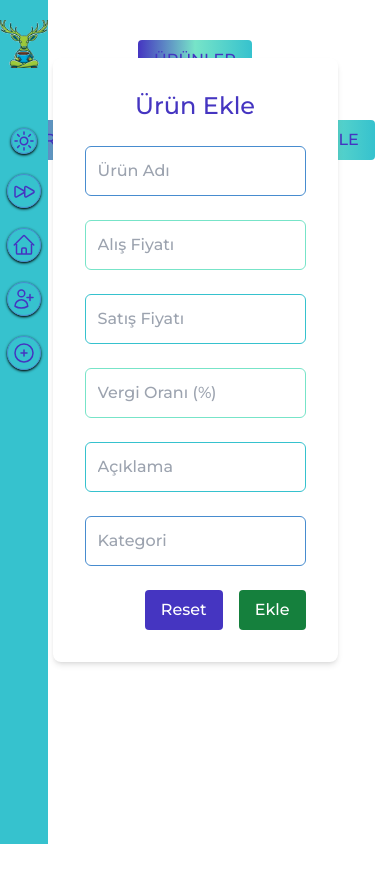
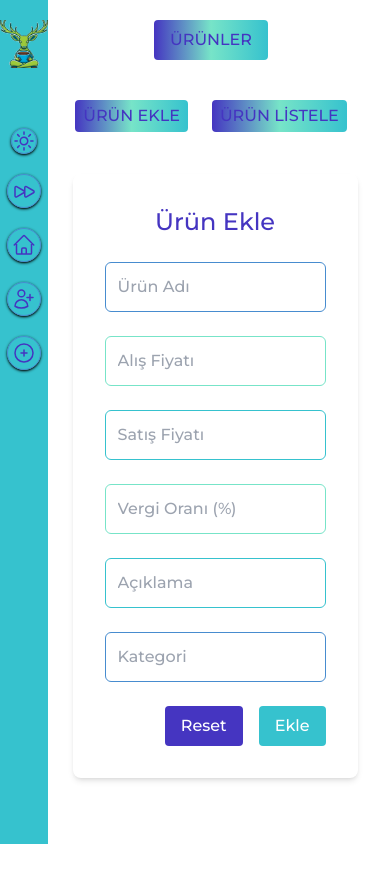
Before and after one commit to ekobis/ekobis-fe, a React (Vite) app in the folder ekobis/: page /urun/urunekle in a window 390 px wide. Built offline with nearby package versions, Linux system fonts and the light colour scheme.

Commit message:
some style added

```diff
--- a/ekobis/src/components/Footer.jsx
+++ b/ekobis/src/components/Footer.jsx
@@ -1,10 +1,15 @@
+import { useContext } from "react";
+import ThemeContext from "./context/ThemeContext";
 
 
 
 export default function Footer() {
+  const { theme } = useContext(ThemeContext);
+  console.log(theme)
+
   return(
     <>
-     <footer className="bg-customBlue text-white py-6">
+     <footer className= {`${theme==="day" ? "bg-customBlue" : "bg-customPurple"} text-white py-6`}>
         <div className="container mx-auto text-center">
           <p className="text-lg mb-2">&copy; {new Date().getFullYear()} Ön Muhasebe Programı. Tüm hakları saklıdır.</p>
           <p className="text-sm mb-2">
--- a/ekobis/src/pages/Home.jsx
+++ b/ekobis/src/pages/Home.jsx
@@ -7,7 +7,7 @@ export default function Home() {
 
   return (
     <>
-      <div className={`container mx-auto mt-10 p-6 `}>
+      <div className={`container mx-auto mt-10 p-6  `}>
         {/* Hero Section */}
         <section id="home" className={`p-10 rounded-lg ${shadow} mb-10`}>
           <h2 className="text-4xl font-bold mb-4">
@@ -16,7 +16,7 @@ export default function Home() {
           <p className="text-lg mb-4">
             Ekobis, ön muhasebe sorunlarına çözüm odaklı, açık kaynak kodlu ve kar amacı gütmeyen bir gönüllülük projesidir.
           </p>
-          <a href="#features" className={`inline-block py-2 px-4 rounded-full ${shadow} hover:bg-customCyan transition`}>
+          <a href="#features" className={`inline-block py-2 px-4 text-customCyan rounded-full ${shadow} hover:bg-indigo-900 transition`}>
             Daha Fazla Bilgi
           </a>
         </section>
--- a/ekobis/src/pages/Products/Products.jsx
+++ b/ekobis/src/pages/Products/Products.jsx
@@ -2,18 +2,27 @@ import { Link, Outlet } from "react-router-dom";
 
 export default function Products() {
   return (
-    <div className="flex flex-col w-screen h-screen mx-auto items-center justify-start mt-10">
-      <h1 className="px-4 py-2 bg-gradient-to-r from-customPurple via-customGreen to-customCyan rounded hover:bg-gradient-to-r hover:from-customCyan hover:via-customGreen hover:to-customPurple transition-all duration-900 text-customPurple">ÜRÜNLER</h1>
-      <div className="flex flex-row gap-20 mt-10 mb-2">
-        <Link to="urunekle" className="px-4 py-2 bg-gradient-to-r from-customPurple via-customGreen to-customCyan  hover:bg-gradient-to-r hover:from-customCyan hover:via-customGreen hover:to-customPurple rounded text-customPurple transition-all duration-1000">
+    <div className="flex flex-col w-screen h-screen mx-auto items-center justify-start mt-5 ml-4">
+      <h1 className="px-4 py-2 bg-gradient-to-r from-customPurple via-customGreen to-customCyan rounded hover:bg-gradient-to-r hover:from-customCyan hover:via-customGreen hover:to-customPurple transition-all duration-900 text-customPurple">
+        ÜRÜNLER
+      </h1>
+      <div className="flex flex-row gap-6 sm:gap-20 mt-10 mb-2 flex-wrap justify-center sm:justify-start">
+        <Link
+          to="urunekle"
+          className="px-2 py-1 sm:px-4 sm:py-2 bg-gradient-to-r from-customPurple via-customGreen to-customCyan hover:bg-gradient-to-r hover:from-customCyan hover:via-customGreen hover:to-customPurple rounded text-customPurple transition-all duration-1000"
+        >
           ÜRÜN EKLE
         </Link>
-
-        <Link to="urunlistele" className="px-4 py-2 bg-gradient-to-r from-customPurple via-customGreen to-customCyan text-customPurple hover:bg-gradient-to-r hover:from-customCyan hover:via-customGreen hover:to-customPurple rounded">
+        <Link
+          to="urunlistele"
+          className="px-2 py-1 sm:px-4 sm:py-2 bg-gradient-to-r from-customPurple via-customGreen to-customCyan text-customPurple hover:bg-gradient-to-r hover:from-customCyan hover:via-customGreen hover:to-customPurple rounded"
+        >
           ÜRÜN LİSTELE
         </Link>
       </div>
-      <Outlet /> {/* Ürün Ekle ve Listele bileşenleri burada render edilecek */}
+      <div className="mt-36 ml-2 sm:ml-8">
+        <Outlet /> {/* Ürün Ekle ve Listele bileşenleri burada render edilecek */}
+      </div>
     </div>
   );
 }
--- a/ekobis/src/pages/Products/Urunekle.jsx
+++ b/ekobis/src/pages/Products/Urunekle.jsx
@@ -3,8 +3,10 @@ import axios from 'axios';
 import { useNavigate } from 'react-router-dom';
 import ErrorModal from '../../components/ErrorModal';
 import Loading from '../../components/Loading';
+import { useThemeClasses } from '../../components/context/CustomTheme';
 
 export default function UrunEkle() {
+  const { background, text, border, shadow } = useThemeClasses();
   const [productName, setProductName] = useState('');
   const [purchasePrice, setPurchasePrice] = useState('');
   const [salePrice, setSalePrice] = useState('');
@@ -55,19 +57,19 @@ export default function UrunEkle() {
   };
 
   return (
-    <div className="h-96 bg-gray-100 rounded-xl flex items-center justify-center">
+    <div className={`h-96 rounded-xl flex items-center justify-center ${background}`}>
       {loading && <Loading />}
-      {error && <ErrorModal onClose={() => setError(false)} children="ürün eklerken bir hata meydana geldi" />}
-      <div className="bg-white p-8 rounded-lg shadow-md w-full max-w-4xl">
+      {error && <ErrorModal onClose={() => setError(false)} children="Ürün eklerken bir hata meydana geldi" />}
+      <div className={`p-8 rounded-lg shadow-md w-full max-w-4xl ${border} ${shadow}`}>
         <h2 className="text-2xl font-semibold mb-6" style={{ color: 'rgb(69, 53, 193)' }}>
           Ürün Ekle
         </h2>
         <form onSubmit={handleSubmit}>
-          <div className="grid grid-cols-1 gap-6 md:grid-cols-2 lg:grid-cols-3">
+          <div className="grid grid-cols-1 gap-6 sm:grid-cols-2 md:grid-cols-3">
             <input
               type="text"
               placeholder="Ürün Adı"
-              className="border border-gray-300 p-3 rounded-md"
+              className="border border-gray-300 p-3 rounded-md w-full"
               style={{ borderColor: 'rgb(71, 140, 207)' }}
               value={productName}
               onChange={(e) => setProductName(e.target.value)}
@@ -75,7 +77,7 @@ export default function UrunEkle() {
             <input
               type="number"
               placeholder="Alış Fiyatı"
-              className="border border-gray-300 p-3 rounded-md"
+              className="border border-gray-300 p-3 rounded-md w-full"
               style={{ borderColor: 'rgb(119, 228, 200)' }}
               value={purchasePrice}
               onChange={(e) => setPurchasePrice(e.target.value)}
@@ -83,7 +85,7 @@ export default function UrunEkle() {
             <input
               type="number"
               placeholder="Satış Fiyatı"
-              className="border border-gray-300 p-3 rounded-md"
+              className="border border-gray-300 p-3 rounded-md w-full"
               style={{ borderColor: 'rgb(54, 194, 206)' }}
               value={salePrice}
               onChange={(e) => setSalePrice(e.target.value)}
@@ -91,7 +93,7 @@ export default function UrunEkle() {
             <input
               type="number"
               placeholder="Vergi Oranı (%)"
-              className="border border-gray-300 p-3 rounded-md"
+              className="border border-gray-300 p-3 rounded-md w-full"
               style={{ borderColor: 'rgb(119, 228, 200)' }}
               value={taxRate}
               onChange={(e) => setTaxRate(e.target.value)}
@@ -99,7 +101,7 @@ export default function UrunEkle() {
             <input
               type="text"
               placeholder="Açıklama"
-              className="border border-gray-300 p-3 rounded-md"
+              className="border border-gray-300 p-3 rounded-md w-full"
               style={{ borderColor: 'rgb(54, 194, 206)' }}
               value={description}
               onChange={(e) => setDescription(e.target.value)}
@@ -107,7 +109,7 @@ export default function UrunEkle() {
             <input
               type="text"
               placeholder="Kategori"
-              className="border border-gray-300 p-3 rounded-md"
+              className="border border-gray-300 p-3 rounded-md w-full"
               style={{ borderColor: 'rgb(71, 140, 207)' }}
               value={category}
               onChange={(e) => setCategory(e.target.value)}
@@ -123,7 +125,7 @@ export default function UrunEkle() {
             </button>
             <button
               type="submit"
-              className="py-2 px-4 rounded bg-green-700 hover:bg-customGreen text-white"
+              className="py-2 px-4 rounded bg-customCyan hover:bg-customGreen text-white"
             >
               Ekle
             </button>
```
